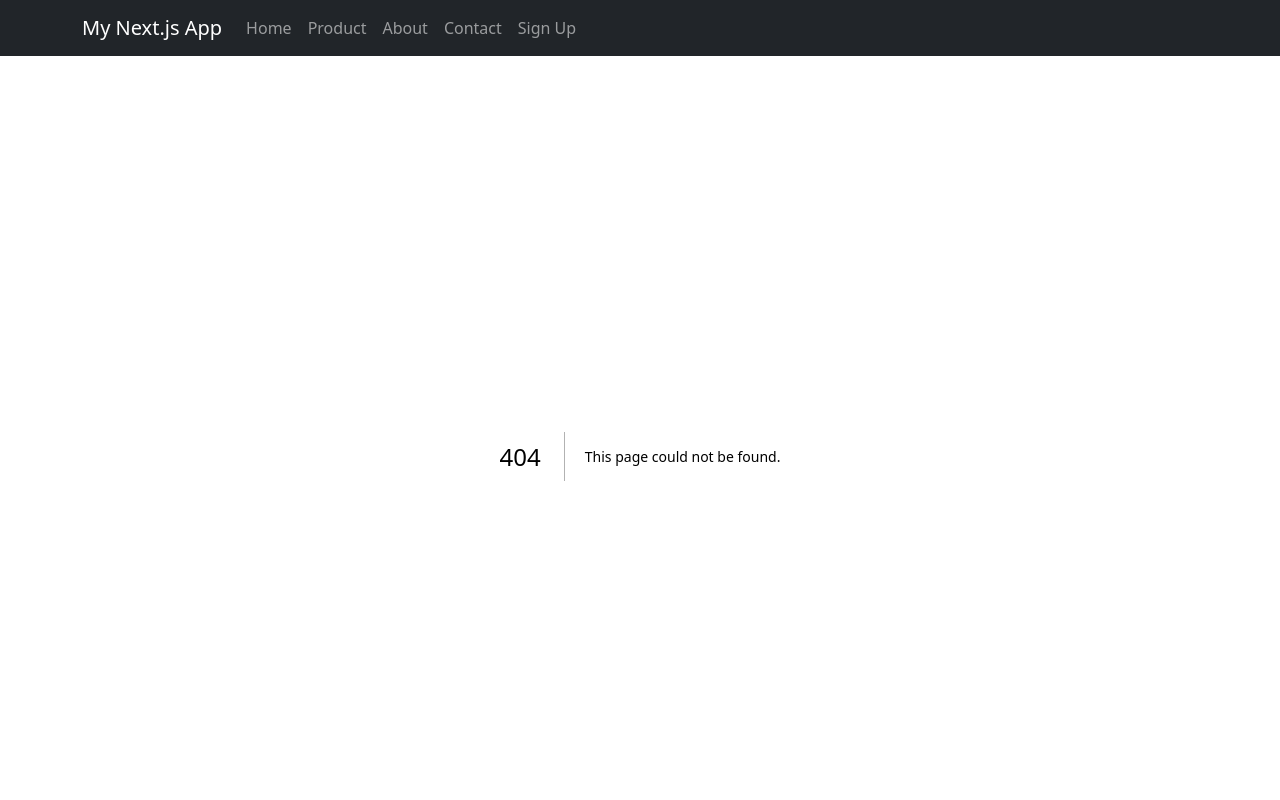
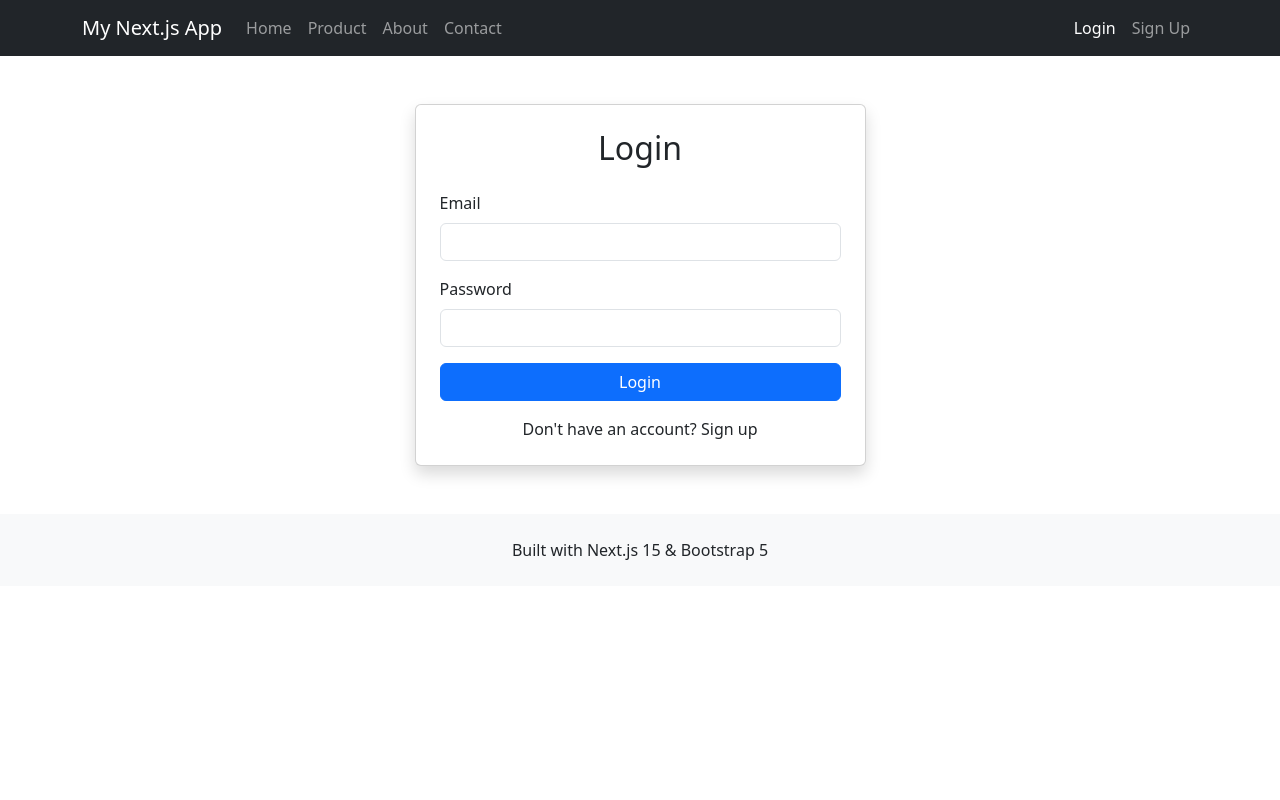
Before and after one commit to numvarn/nextjs-theme, a Next.js app: page /login in a window 1280 px wide. Before the commit this address had no page. Shown: the top 800 px of the page. Built offline with nearby package versions, Linux system fonts and the light colour scheme; no server answers.

Commit message:
completed signup-login

```diff
--- a/package.json
+++ b/package.json
@@ -13,6 +13,7 @@
     "bootstrap": "^5.3.8",
     "mongoose": "^8.19.0",
     "next": "15.5.4",
+    "next-auth": "^4.24.11",
     "react": "19.1.0",
     "react-dom": "19.1.0"
   },
--- a/src/app/layout.tsx
+++ b/src/app/layout.tsx
@@ -3,6 +3,7 @@ import { Geist, Geist_Mono } from "next/font/google";
 import "./globals.css";
 import Navbar from "@/components/Navbar";
 import Footer from "@/components/Footer";
+import SessionProvider from "@/components/SessionProvider";
 
 const geistSans = Geist({
   variable: "--font-geist-sans",
@@ -27,9 +28,11 @@ export default function RootLayout({
   return (
     <html lang="en">
       <body className={`${geistSans.variable} ${geistMono.variable}`}>
-        <Navbar />
-        {children}
-        <Footer />
+        <SessionProvider>
+          <Navbar />
+          {children}
+          <Footer />
+        </SessionProvider>
       </body>
     </html>
   );
--- /dev/null
+++ b/src/app/login/page.tsx
@@ -0,0 +1,113 @@
+'use client';
+
+import { useState, FormEvent } from 'react';
+import { signIn } from 'next-auth/react';
+import { useRouter } from 'next/navigation';
+
+export default function LoginPage() {
+  const router = useRouter();
+  const [formData, setFormData] = useState({
+    email: '',
+    password: '',
+  });
+  const [error, setError] = useState('');
+  const [loading, setLoading] = useState(false);
+
+  const handleSubmit = async (e: FormEvent) => {
+    e.preventDefault();
+    setError('');
+    setLoading(true);
+
+    try {
+      const result = await signIn('credentials', {
+        email: formData.email,
+        password: formData.password,
+        redirect: false,
+      });
+
+      if (result?.error) {
+        setError(result.error);
+        setLoading(false);
+        return;
+      }
+
+      // Redirect to home page on success
+      router.push('/');
+      router.refresh();
+    } catch (err) {
+      setError('An error occurred. Please try again.');
+      setLoading(false);
+    }
+  };
+
+  return (
+    <div className="container mt-5">
+      <div className="row justify-content-center">
+        <div className="col-md-6 col-lg-5">
+          <div className="card shadow">
+            <div className="card-body p-4">
+              <h2 className="card-title text-center mb-4">Login</h2>
+
+              {error && (
+                <div className="alert alert-danger" role="alert">
+                  {error}
+                </div>
+              )}
+
+              <form onSubmit={handleSubmit}>
+                <div className="mb-3">
+                  <label htmlFor="email" className="form-label">
+                    Email
+                  </label>
+                  <input
+                    type="email"
+                    className="form-control"
+                    id="email"
+                    value={formData.email}
+                    onChange={(e) =>
+                      setFormData({ ...formData, email: e.target.value })
+                    }
+                    required
+                  />
+                </div>
+
+                <div className="mb-3">
+                  <label htmlFor="password" className="form-label">
+                    Password
+                  </label>
+                  <input
+                    type="password"
+                    className="form-control"
+                    id="password"
+                    value={formData.password}
+                    onChange={(e) =>
+                      setFormData({ ...formData, password: e.target.value })
+                    }
+                    required
+                  />
+                </div>
+
+                <button
+                  type="submit"
+                  className="btn btn-primary w-100"
+                  disabled={loading}
+                >
+                  {loading ? 'Logging in...' : 'Login'}
+                </button>
+              </form>
+
+              <div className="text-center mt-3">
+                <p className="mb-0">
+                  Don&apos;t have an account?{' '}
+                  <a href="/signup" className="text-decoration-none">
+                    Sign up
+                  </a>
+                </p>
+              </div>
+            </div>
+          </div>
+        </div>
+      </div>
+    </div>
+  );
+}
--- a/src/components/Navbar.tsx
+++ b/src/components/Navbar.tsx
@@ -2,12 +2,18 @@
 
 import Link from "next/link";
 import { usePathname } from "next/navigation";
+import { useSession, signOut } from "next-auth/react";
 
 export default function Navbar() {
   const pathname = usePathname();
+  const { data: session, status } = useSession();
 
   const isActive = (path: string) => {
     return pathname === path ? "active" : "";
+  };
+
+  const handleLogout = async () => {
+    await signOut({ callbackUrl: '/' });
   };
 
   return (
@@ -58,6 +64,38 @@ export default function Navbar() {
                 Contact
               </Link>
             </li>
+          </ul>
+          <ul className="navbar-nav ms-auto" suppressHydrationWarning>
+            {status === "loading" ? (
+              <li className="nav-item">
+                <span className="nav-link">Loading...</span>
+              </li>
+            ) : session ? (
+              <>
+                <li className="nav-item">
+                  <span className="nav-link text-light">
+                    Welcome, {session.user?.name}
+                  </span>
+                </li>
+                <li className="nav-item">
+                  <button
+                    className="btn btn-outline-light btn-sm"
+                    onClick={handleLogout}
+                  >
+                    Logout
+                  </button>
+                </li>
+              </>
+            ) : (
+              <>
+                <li className="nav-item">
+                  <Link
+                    className={`nav-link ${isActive("/login")}`}
+                    href="/login"
+                  >
+                    Login
+                  </Link>
+                </li>
                 <li className="nav-item">
                   <Link
                     className={`nav-link ${isActive("/signup")}`}
@@ -66,6 +104,8 @@ export default function Navbar() {
                     Sign Up
                   </Link>
                 </li>
+              </>
+            )}
           </ul>
         </div>
       </div>
--- /dev/null
+++ b/src/components/SessionProvider.tsx
@@ -0,0 +1,12 @@
+'use client';
+
+import { SessionProvider as NextAuthSessionProvider } from 'next-auth/react';
+import { ReactNode } from 'react';
+
+interface Props {
+  children: ReactNode;
+}
+
+export default function SessionProvider({ children }: Props) {
+  return <NextAuthSessionProvider>{children}</NextAuthSessionProvider>;
+}
```
Also changed, not shown: src/app/api/auth/[...nextauth]/route.ts (added, +66 -0 lines), 1 other file (tests, documents, lock files or other folders). Lines whose indentation alone changed are shown as unchanged.
